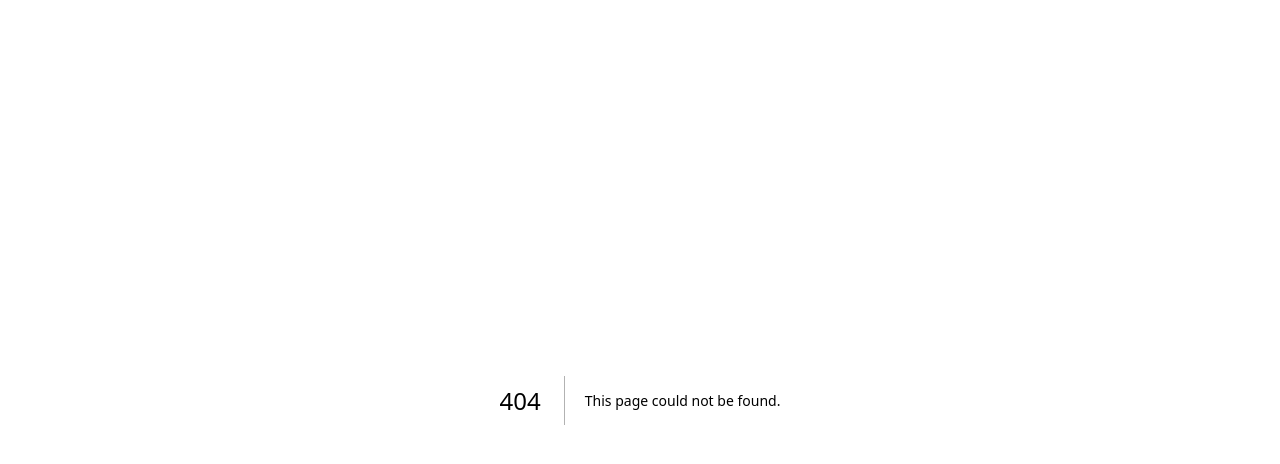
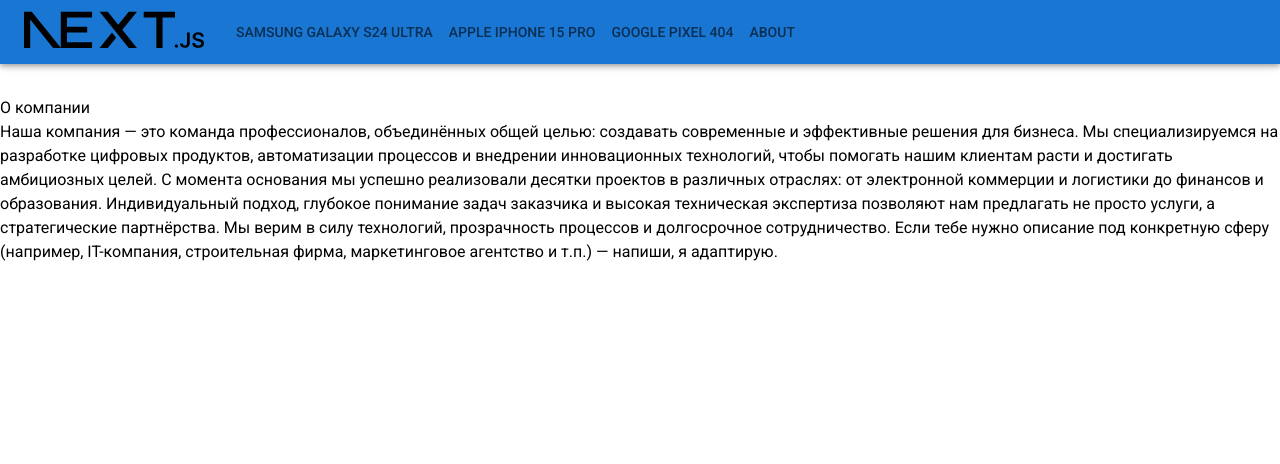
Before and after one commit to stswoon/widget-portal, a Next.js app in the folder portal/: page /about in a window 1280 px wide. Before the commit this address had no page. Shown: the top 464 px of the page. Built offline with nearby package versions, Linux system fonts and the light colour scheme; what @mui/material-nextjs would draw is missing.

Commit message:
standalone portal

```diff
--- a/package.json
+++ b/package.json
@@ -10,9 +10,9 @@
     "install:cms": "echo 'install deps for cms' && npm --prefix ./cms ci",
     "install:data-service": "echo 'install deps for data-service' && npm --prefix ./data-service ci",
     "install:portal": "echo 'install deps for portal' && npm --prefix ./portal ci",
-    "build:cms": "echo 'build cms' && npm --prefix ./cms cms:build",
-    "build:data-service": "echo 'build data-service' && npm --prefix ./data-service data-service:build",
-    "build:portal": "echo 'build portal' && npm --prefix ./portal portal:build",
+    "build:cms": "echo 'build cms' && npm --prefix ./cms run cms:build",
+    "build:data-service": "echo 'build data-service' && npm --prefix ./data-service run data-service:build",
+    "build:portal": "echo 'build portal' && npm --prefix ./portal run portal:build",
     "//all:start": "npm --prefix ./portal run portal:start"
   },
   "dependencies": {
--- /dev/null
+++ b/portal/src/app/about/page.tsx
@@ -0,0 +1,26 @@
+import { Typography } from "@mui/material";
+import { Header } from "@/components/Header";
+import { HEADER_MENU_LINKS } from "@/constants/portal-data.const";
+import { Separator } from "@/components/Separator";
+
+export default function AboutPage() {
+  return (
+    <main className="taAboutPage">
+      <Header menu={HEADER_MENU_LINKS} />
+      <Separator />
+      <Typography>О компании</Typography>
+      <Typography>
+        Наша компания — это команда профессионалов, объединённых общей целью: создавать современные
+        и эффективные решения для бизнеса. Мы специализируемся на разработке цифровых продуктов,
+        автоматизации процессов и внедрении инновационных технологий, чтобы помогать нашим клиентам
+        расти и достигать амбициозных целей. С момента основания мы успешно реализовали десятки
+        проектов в различных отраслях: от электронной коммерции и логистики до финансов и
+        образования. Индивидуальный подход, глубокое понимание задач заказчика и высокая техническая
+        экспертиза позволяют нам предлагать не просто услуги, а стратегические партнёрства. Мы верим
+        в силу технологий, прозрачность процессов и долгосрочное сотрудничество. Если тебе нужно
+        описание под конкретную сферу (например, IT-компания, строительная фирма, маркетинговое
+        агентство и т.п.) — напиши, я адаптирую.
+      </Typography>
+    </main>
+  );
+}
--- a/portal/src/constants/portal-data.const.ts
+++ b/portal/src/constants/portal-data.const.ts
@@ -3,14 +3,18 @@ import { HeaderMenuLink } from "@/components/Header";
 export const HEADER_MENU_LINKS: HeaderMenuLink[] = [
   {
     title: "Samsung Galaxy S24 Ultra",
-    url: "/product/samsung-galaxy-s24-ultra"
+    url: "/product/Samsung%20Galaxy%20S24%20Ultra"
   },
   {
     title: "Apple iPhone 15 Pro",
-    url: "/product/apple-iphone-15-pro"
+    url: "/product/Apple%20iPhone%2015%20Pro"
   },
   {
-    title: "Google Pixel 8",
-    url: "/product/google-pixel-8"
+    title: "Google Pixel 404",
+    url: "/product/google-pixel-404-not-exist"
+  },
+  {
+    title: "About",
+    url: "/about"
   }
 ];
```
